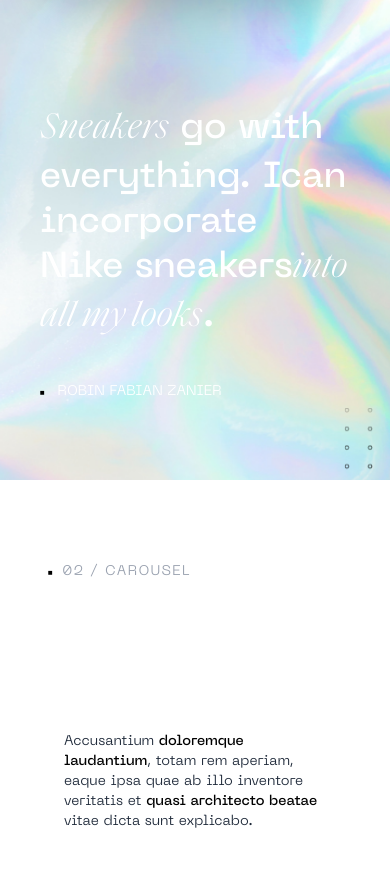
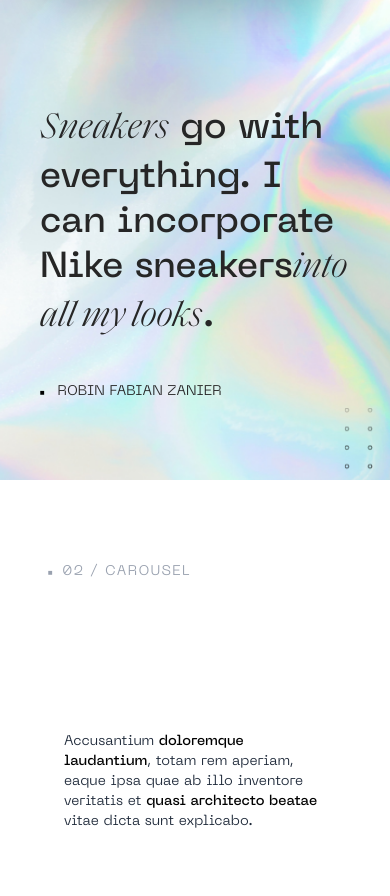
Before and after one commit to viraj-perera-dev/nike-experience-page, a Next.js app: page / in a window 390 px wide. Shown: the part 1697-2593 px from the top of the page. Built offline with nearby package versions, Linux system fonts and the light colour scheme.

Commit message:
fix some media queries

```diff
--- a/src/app/components/experience/components/Loader.jsx
+++ b/src/app/components/experience/components/Loader.jsx
@@ -29,17 +29,10 @@
 
   return (
     <div
-      className={`fixed top-0 left-0 flex flex-col items-center justify-center w-full h-[110vh] bg-black text-white space-y-10 z-50 transition-opacity duration-700 ${
+      className={`fixed top-0 left-0 flex flex-col items-center justify-center w-full h-screen bg-black text-white space-y-10 z-50 transition-opacity duration-700 ${
         fadeOut ? "opacity-0 pointer-events-none" : "opacity-100"
       }`}
     >
-      {/* <Image
-        src="/images/logo.svg"
-        alt="Nike Logo"
-        width={50}
-        height={50}
-        className="transition-transform duration-500 ease-out hover:scale-110"
-      /> */}
 
       <div className="text-center leading-snug space-y-1 transition-all duration-700">
         <div className="text-3xl tracking-wide">Creating an amazing</div>
--- a/src/app/components/homepage/Section2.jsx
+++ b/src/app/components/homepage/Section2.jsx
@@ -12,9 +12,9 @@
       }}>
         <div className="md:h-[70vh] h-[60vh] container mx-auto px-4 flex flex-col lg:flex-row lg:justify-center lg:items-center items-start justify-end relative z-10">
           {/* Text Block */}
-          <div className="max-w-xl gap-10 flex flex-col">
+          <div className="max-w-xl gap-10 flex flex-col text-neutral-800">
             <h2 className="text-4xl md:text-5xl font-black leading-tight">
-              <em className="italic font-normal">Sneakers</em> go with everything. Ican incorporate Nike sneakers
+              <em className="italic font-normal">Sneakers</em> go with everything. I can incorporate Nike sneakers
               <em className="italic font-normal">into all my looks</em>.<br />
             </h2>
             <p className="text-sm"><span className="text-[0.5rem] text-black mr-2">{"■"}</span> ROBIN FABIAN ZANIER</p>
--- a/src/app/components/homepage/Section3.jsx
+++ b/src/app/components/homepage/Section3.jsx
@@ -39,9 +39,9 @@
 
   return (
     <section className="relative bg-white py-20 px-6 md:px-10 overflow-hidden" id="carousel">
-      <div className="md:h-[80vh] h-[90vh] container mx-auto px-4 flex flex-col items-center justify-center relative z-0">
+      <div className="md:h-[100vh] h-[90vh] container mx-auto px-4 flex flex-col items-center justify-center relative z-0">
         <p className="absolute top-0 md:left-0 left-6 text-sm tracking-widest text-gray-400 mb-2">
-          <span className="text-[0.5rem] text-black mr-2">{"■"}</span>02 /
+          <span className="text-[0.5rem] te``xt-black mr-2">{"■"}</span>02 /
           CAROUSEL
         </p>
         {/* Header */}
--- a/src/app/components/shop/section1.jsx
+++ b/src/app/components/shop/section1.jsx
@@ -13,7 +13,7 @@
   const sizes = product.sizes;
 
   return (
-    <section className="h-full lg:h-screen max-w-8xl container mx-auto grid grid-cols-1 lg:grid-cols-2 min-h-screen px-4 md:px-10 py-10">
+    <section className="h-full lg:h-screen max-w-8xl container mx-auto grid grid-cols-1 lg:grid-cols-2 min-h-screen px-4 md:px-10 py-10 text-black">
       {/* Left: Image with Tabs */}
       <div className="relative w-full h-full flex flex-col justify-center">
         <div className="relative w-full  h-[74vh] rounded-3xl overflow-hidden">
--- a/src/app/shop/page.jsx
+++ b/src/app/shop/page.jsx
@@ -8,13 +8,13 @@
 
 export default function Shop() {
   return (
-    <>
+    <div className="bg-white">
       <Navbar/>
       <Section1/>
       <Section2/>
       <Section3/>
       <Banner/>
       <Footer/>
-    </>
+    </div>
   );
 }
```
